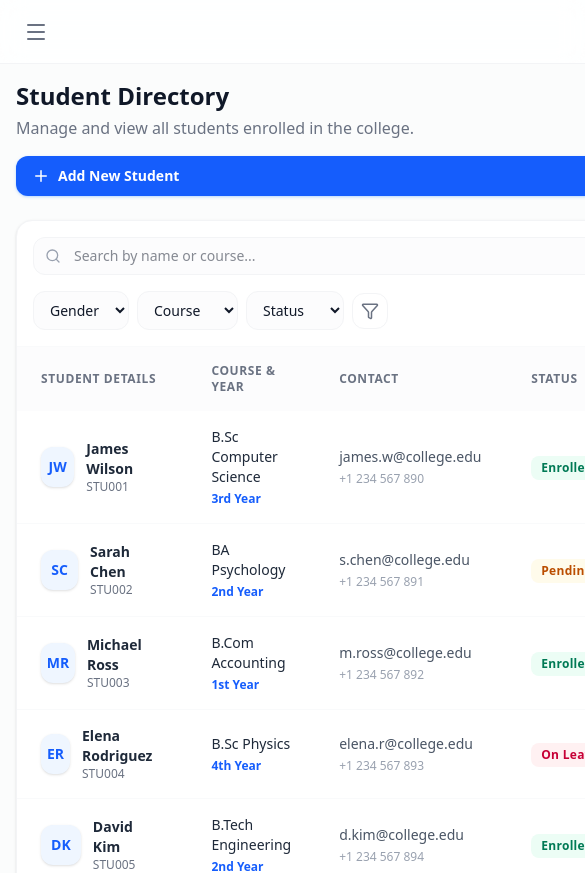
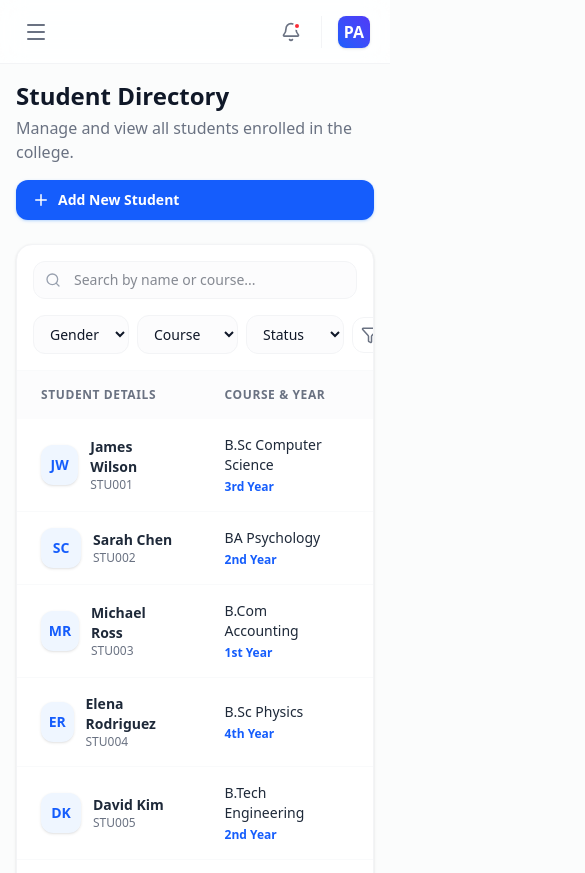
Before and after one commit to hasibmuhammad/csms, a Next.js app: page /students in a window 390 px wide. Shown: the top 873 px of the page, 585 px wide, since content can reach past the window. Built offline with nearby package versions, Linux system fonts and the light colour scheme.

Commit message:
feat: added responsiveness to the dashboard

```diff
--- a/app/students/page.tsx
+++ b/app/students/page.tsx
@@ -1,7 +1,7 @@
 'use client';
 
+import MultiStepStudentForm from '@/components/MultiStepStudentForm';
 import Modal from '@/components/ui/Modal';
-import MultiStepStudentForm from '@/components/MultiStepStudentForm';
 import { Eye, Filter, Pencil, Plus, Search, Trash2 } from 'lucide-react';
 import { useState } from 'react';
 
@@ -67,7 +67,7 @@ const StudentsPage = () => {
         </div>
 
         <div className="overflow-x-auto">
-          <table className="w-full text-left">
+          <table className="w-full text-left min-w-[800px] md:min-w-full">
             <thead>
               <tr className="bg-gray-50/50">
                 <th className="px-6 py-4 text-xs font-bold text-gray-500 uppercase tracking-wider">Student Details</th>
@@ -137,6 +137,7 @@ const StudentsPage = () => {
           </div>
         </div>
       </div>
+
       <Modal isOpen={isOpen} onClose={() => setIsOpen(false)} title="Add New Student">
         <MultiStepStudentForm onSuccess={() => setIsOpen(false)} onCancel={() => setIsOpen(false)} />
       </Modal>
--- a/components/DashboardWrapper.tsx
+++ b/components/DashboardWrapper.tsx
@@ -14,9 +14,9 @@ const DashboardWrapper = ({ children }: DashboardWrapperProps) => {
   return (
     <div className="flex min-h-screen">
       <Sidebar isOpen={isSidebarOpen} setIsOpen={setIsSidebarOpen} />
-      <div className="flex-1 flex flex-col min-h-screen lg:ml-64 transition-all duration-300 ease-in-out">
+      <div className="flex-1 flex flex-col min-h-screen lg:ml-64 transition-all duration-300 ease-in-out min-w-0">
         <Header onMenuClick={() => setIsSidebarOpen(true)} />
-        <main className="p-4 lg:p-8 flex-1">
+        <main className="p-4 lg:p-8 flex-1 min-w-0">
           {children}
         </main>
       </div>
```
